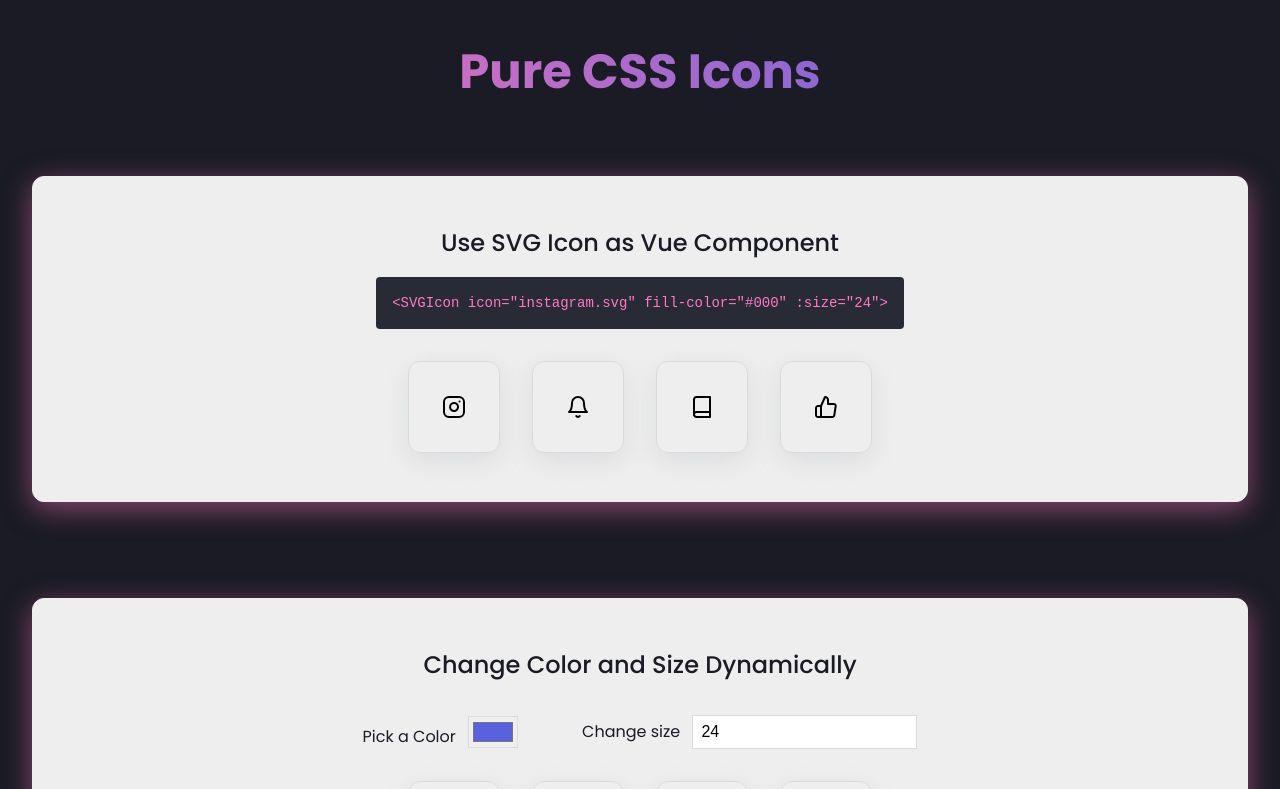
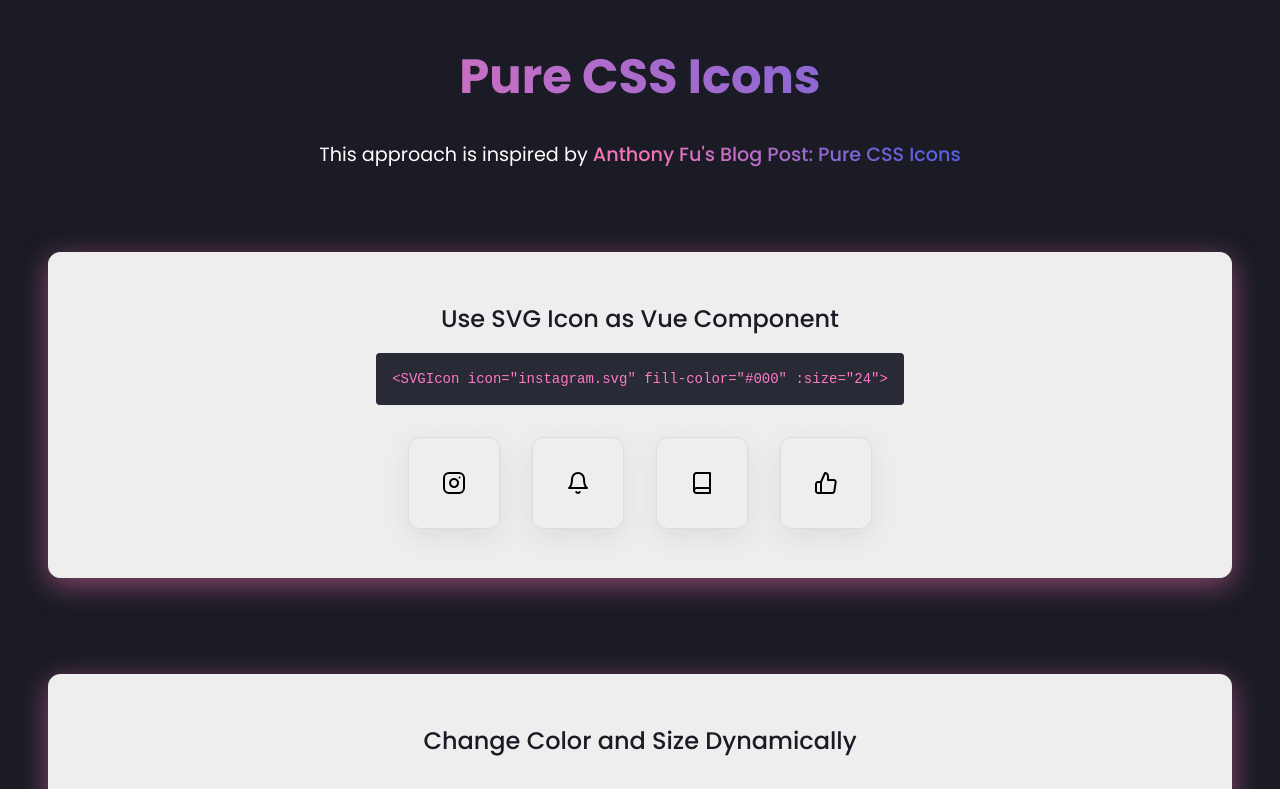
Before and after one commit to Ibwedagama/vue3-pure-css-icons, a Vue app: page / in a window 1280 px wide. Shown: the top 789 px of the page. Built offline with nearby package versions, Linux system fonts and the light colour scheme.

Commit message:
improve styling

```diff
--- a/src/App.vue
+++ b/src/App.vue
@@ -6,28 +6,48 @@ import { RouterView } from "vue-router";
   <div class="container">
     <header class="layout__header">
       <h1 class="layout__title">Pure CSS Icons</h1>
+      <h2 class="layout__subtitle">
+        This approach is inspired by
+        <a
+          href="https://antfu.me/posts/icons-in-pure-css"
+          target="_blank"
+          rel="noopener"
+          class="links"
+        >
+          Anthony Fu's Blog Post: Pure CSS Icons
+        </a>
+      </h2>
     </header>
     <RouterView />
+    <footer class="layout__footer">
+      <h2 class="layout__subtitle">
+        Clone the repo
+        <a href="" class="links"> www.google.com</a>
+      </h2>
+    </footer>
   </div>
 </template>
 
 <style scoped>
 .container {
+  box-sizing: border-box;
   max-width: 1280px;
   width: 100%;
   margin: 0 auto;
+  padding: 0 1rem;
 }
 
-.layout__header {
+.layout__header,
+.layout__footer {
   padding: 3rem 0;
 }
 
 .layout__title {
   font-size: 3rem;
+  line-height: 120%;
   font-weight: 700;
   text-align: center;
   margin-bottom: 2rem;
-  background-color: #f3ec78;
   background-image: linear-gradient(
     64.5deg,
     rgba(245, 116, 185, 1) 14.7%,
@@ -39,4 +59,33 @@ import { RouterView } from "vue-router";
   -webkit-text-fill-color: transparent;
   -moz-text-fill-color: transparent;
 }
+
+.layout__subtitle {
+  font-size: 1.2rem;
+  line-height: 180%;
+  text-align: center;
+  color: white;
+  margin-bottom: 2rem;
+}
+
+.links {
+  font-size: 1.2rem;
+  font-weight: 500;
+  background-image: linear-gradient(
+    64.5deg,
+    rgba(245, 116, 185, 1) 14.7%,
+    rgba(89, 97, 223, 1) 88.7%
+  );
+  background-size: 100%;
+  -webkit-background-clip: text;
+  -moz-background-clip: text;
+  -webkit-text-fill-color: transparent;
+  -moz-text-fill-color: transparent;
+  text-decoration: underline;
+  text-decoration-color: linear-gradient(
+    64.5deg,
+    rgba(245, 116, 185, 1) 14.7%,
+    rgba(89, 97, 223, 1) 88.7%
+  );
+}
 </style>
--- a/src/views/HomeView.vue
+++ b/src/views/HomeView.vue
@@ -111,7 +111,7 @@ const sizeInput = ref(24);
 
     <section class="home__section">
       <h2 class="home__title">
-        Just put your SVG Icon on
+        Just put your SVG Icons on
         <code class="code-block">src/assets/icons</code>
         <span>as simple as that ❤️</span>
       </h2>
@@ -130,7 +130,7 @@ const sizeInput = ref(24);
 
 .home__section {
   background: #eee;
-  padding: 3rem;
+  padding: 3rem 2rem;
   margin: 0 2rem;
   border-radius: 12px;
   border: 1px solid #eee;
@@ -160,24 +160,31 @@ const sizeInput = ref(24);
 
 .toolbar {
   display: flex;
-  gap: 4rem;
+  flex-wrap: wrap;
+  column-gap: 4rem;
+  row-gap: 2rem;
   justify-content: center;
   align-items: center;
   margin-bottom: 2rem;
 }
 
 .input-group {
-  display: inline-block;
+  display: flex;
+  flex-direction: column;
 }
 
 .input-group__input {
-  margin-left: 0.5rem;
   height: 2rem;
   border: 1px solid rgb(219, 219, 219);
 }
 
 .input-group__input[type="number"] {
   padding: 0 0.5rem;
+}
+
+.input-group__label {
+  margin-right: 0.5rem;
+  margin-bottom: 0.5rem;
 }
 
 .code-block {
```
